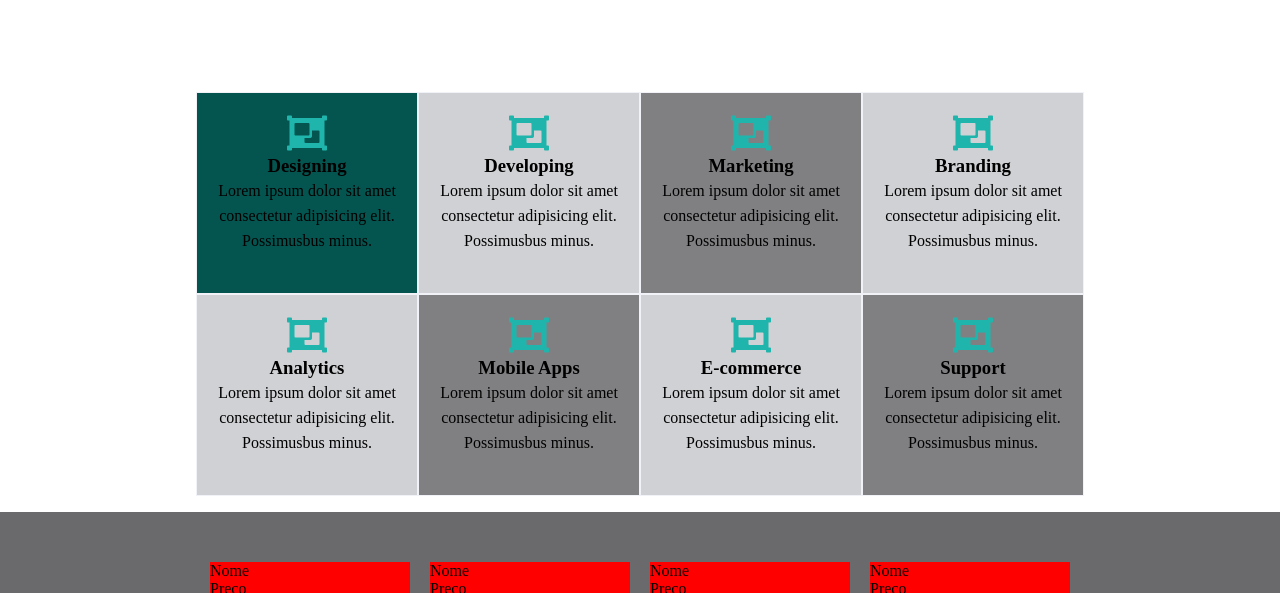
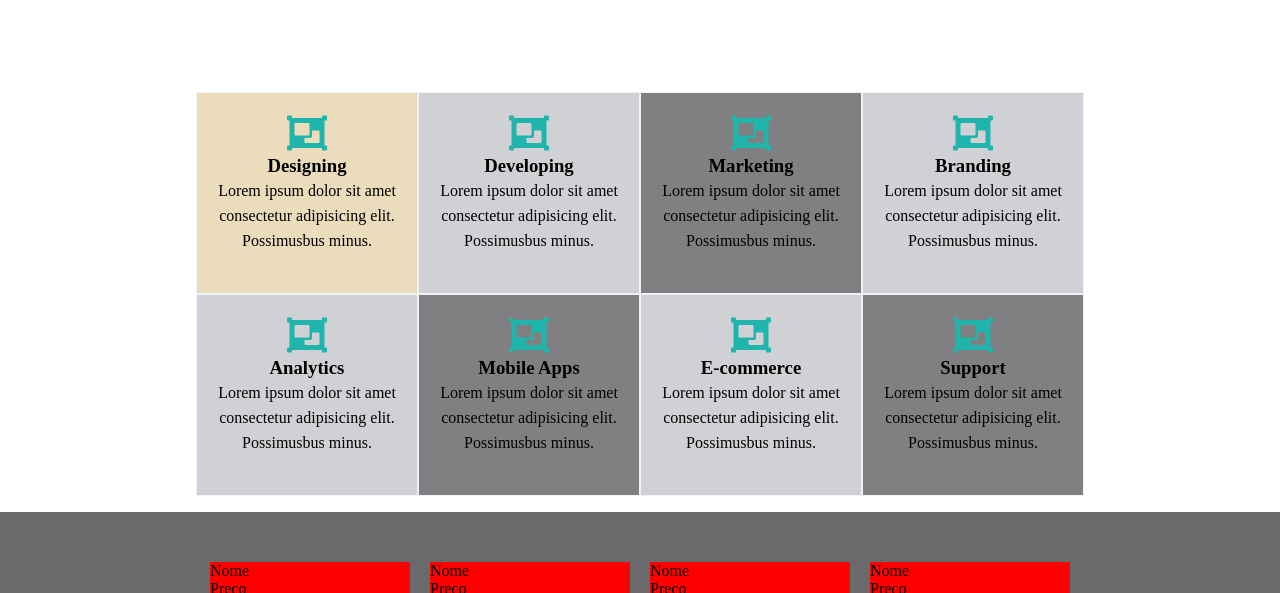
Before and after one commit to Stivifortes/Program-o-na-Internet, a plain HTML site: page index.html in a window 1280 px wide. In both pictures the pointer is over the element 307 px from the left and 3432 px from the top of the page. Shown: the part 3239-3832 px from the top of the page. Drawn offline with Linux system fonts and the light colour scheme; a web font is replaced by a local one.

Commit message:
i´ve change the background color of the cards.

```diff
--- a/style.css
+++ b/style.css
@@ -366,7 +366,7 @@ nav {
 }
 
 .cardServicos:hover {
-    background-color: #045550;
+    background-color: #ebdcbc;
 }
 
 .odd {
```
